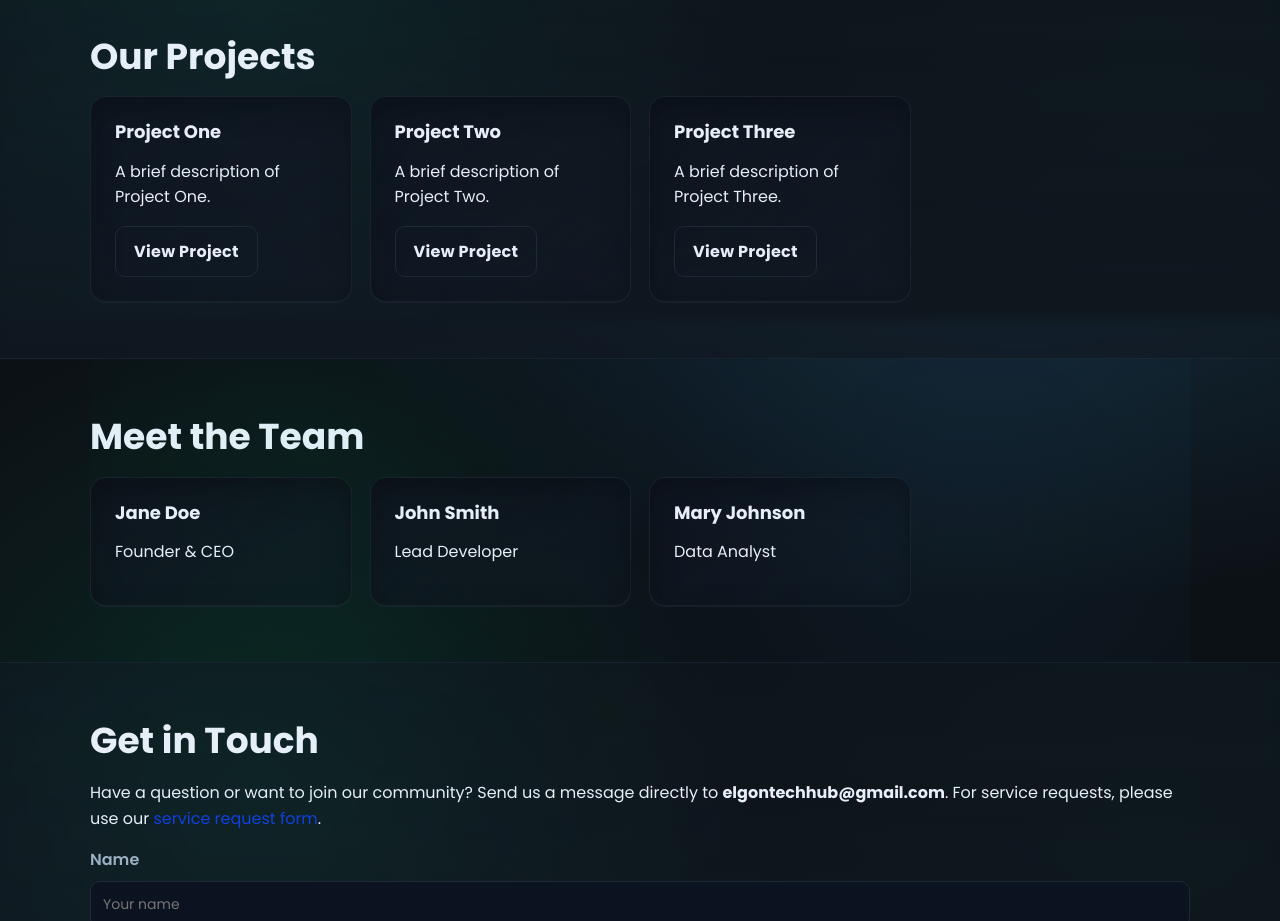
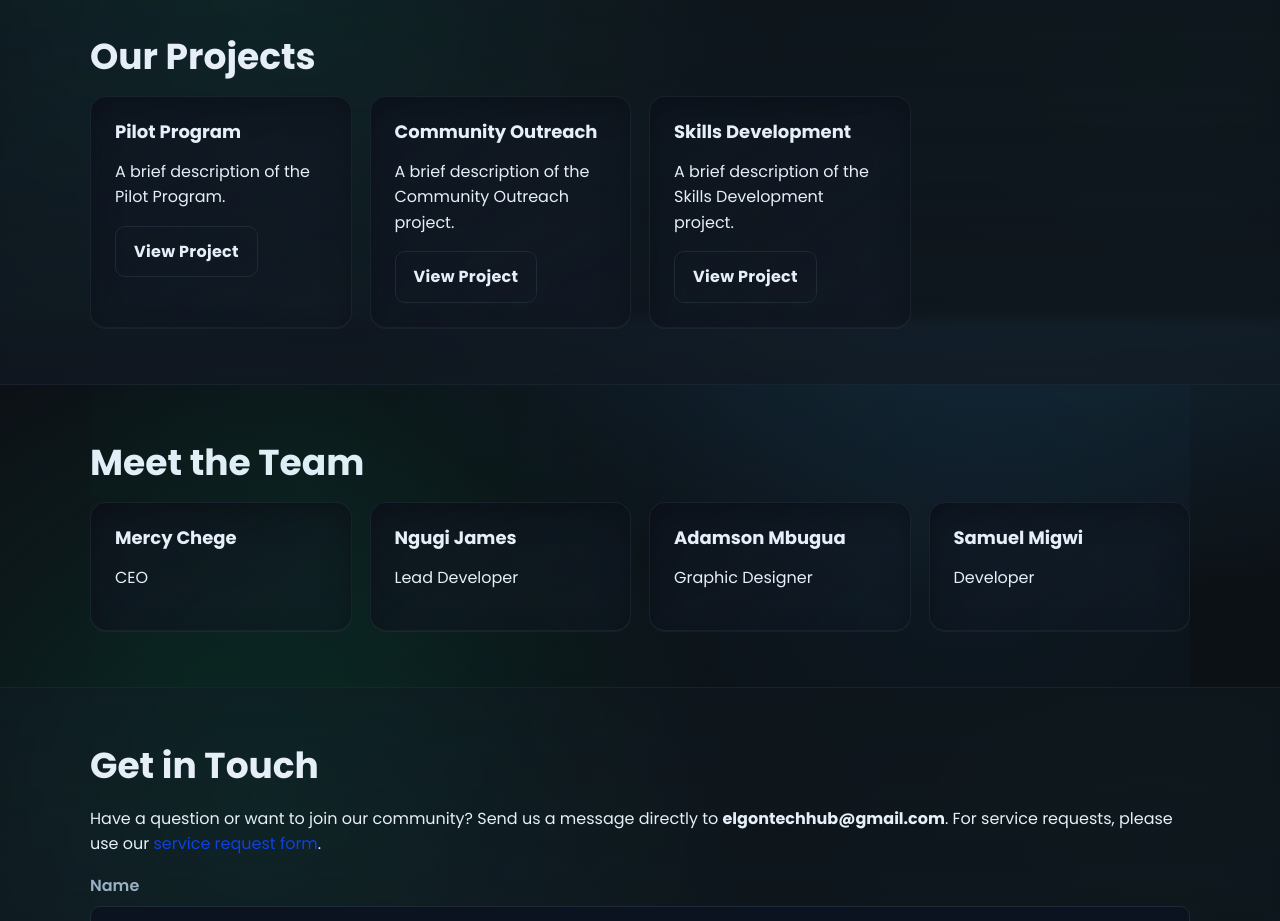
Before and after one commit to TheePoseidon/elgon-tech-hub, a website: page public/index.html in a window 1280 px wide. Shown: the part 2080-3001 px from the top of the page. Drawn offline with Linux system fonts and the light colour scheme.

Commit message:
Update team

```diff
--- a/public/index.html
+++ b/public/index.html
@@ -139,18 +139,18 @@
                 <h2>Our Projects</h2>
                 <div class="grid cards">
                     <article class="card">
-                        <h3>Project One</h3>
-                        <p>A brief description of Project One.</p>
+                        <h3>Pilot Program</h3>
+                        <p>A brief description of the Pilot Program.</p>
                         <a href="#" class="btn btn--light">View Project</a>
                     </article>
                     <article class="card">
-                        <h3>Project Two</h3>
-                        <p>A brief description of Project Two.</p>
+                        <h3>Community Outreach</h3>
+                        <p>A brief description of the Community Outreach project.</p>
                         <a href="#" class="btn btn--light">View Project</a>
                     </article>
                     <article class="card">
-                        <h3>Project Three</h3>
-                        <p>A brief description of Project Three.</p>
+                        <h3>Skills Development</h3>
+                        <p>A brief description of the Skills Development project.</p>
                         <a href="#" class="btn btn--light">View Project</a>
                     </article>
                 </div>
@@ -160,17 +160,25 @@
         <section class="section container" id="team">
             <h2>Meet the Team</h2>
             <div class="grid cards">
+
                 <article class="card">
-                    <h3>Jane Doe</h3>
-                    <p>Founder & CEO</p>
+                    <h3>Mercy Chege</h3>
+                    <p>CEO</p>
                 </article>
+
                 <article class="card">
-                    <h3>John Smith</h3>
+                    <h3>Ngugi James</h3>
                     <p>Lead Developer</p>
                 </article>
+
                 <article class="card">
-                    <h3>Mary Johnson</h3>
-                    <p>Data Analyst</p>
+                    <h3>Adamson Mbugua</h3>
+                    <p>Graphic Designer</p>
+                </article>
+
+                <article class="card">
+                    <h3>Samuel Migwi</h3>
+                    <p>Developer</p>
                 </article>
             </div>
         </section>
```
